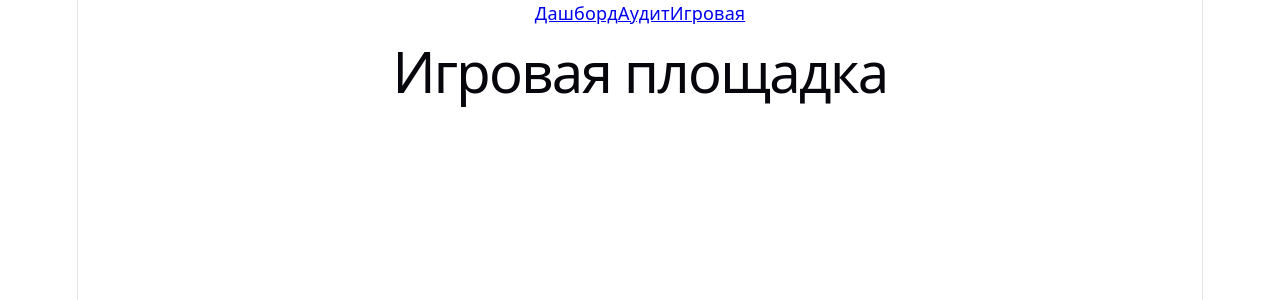
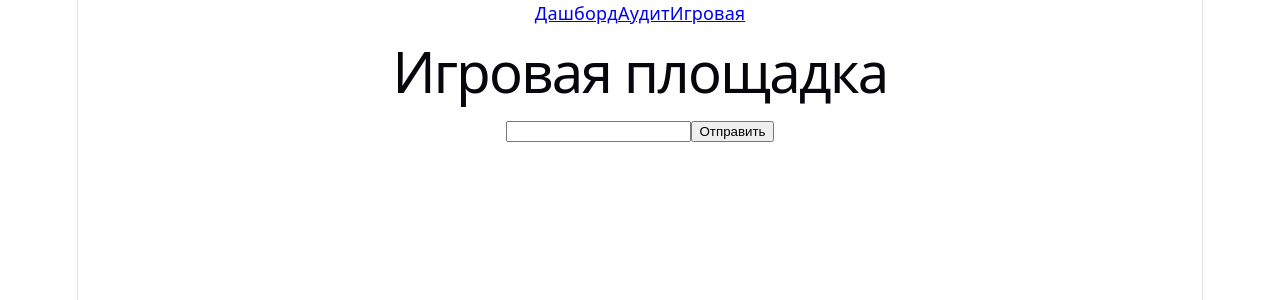
Before and after one commit to IuliiaUsatova/ai-gateway, a React (Vite) app in the folder frontend/: page /playground in a window 1280 px wide. Shown: the top 300 px of the page. Built offline with nearby package versions, Linux system fonts and the light colour scheme.

Commit message:
feat: add PlaygroundPage with PII masking

```diff
--- a/frontend/src/pages/PlaygroundPage.tsx
+++ b/frontend/src/pages/PlaygroundPage.tsx
@@ -1,6 +1,30 @@
+import { useState } from "react"
+import type { ChatResponse } from "../types"
+import { sendMessage } from "../api/chat"
+
+
 function PlaygroundPage() {
+
+    const [text, setText] = useState('')
+    const [result, setResult] = useState<ChatResponse | null>(null)
+
+    async function handleSubmit() {
+        const data = await sendMessage(text)
+        setResult(data)
+    }
     return (
-        <h1>Игровая площадка</h1>
+        <div>
+            <h1>Игровая площадка</h1>
+            <input type="text" value={text} onChange={(e) => setText(e.target.value)} />
+            <button onClick={handleSubmit}>Отправить</button>
+            <div>{result && (
+                <div>
+                    <p>Оригинал: {result.originalText}</p>
+                    <p>Маскировано: {result.maskedText}</p>
+                    <p>Ответ AI: {result.response}</p>
+                </div>
+            )}</div>
+        </div>
     )
 }
 
```
